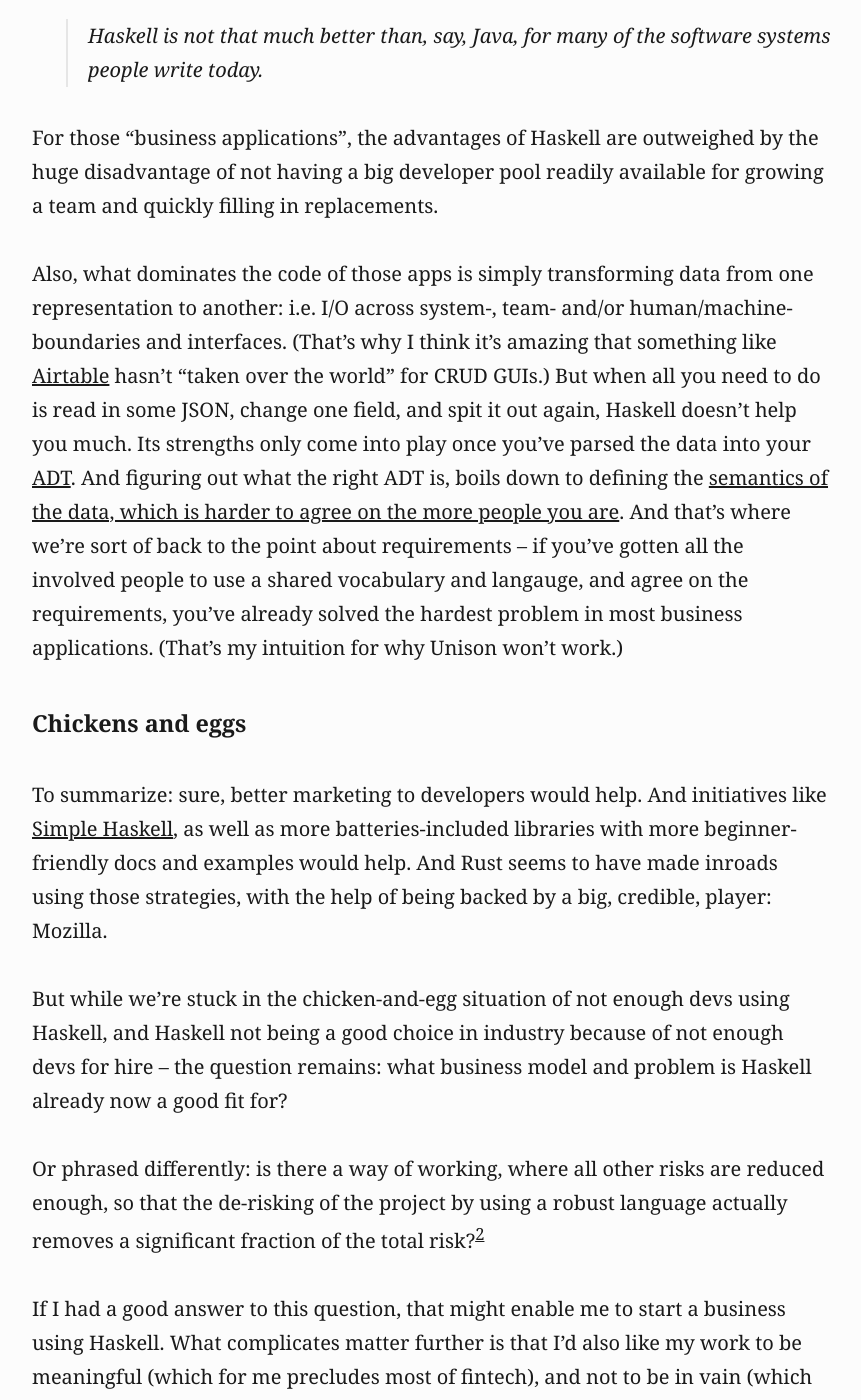
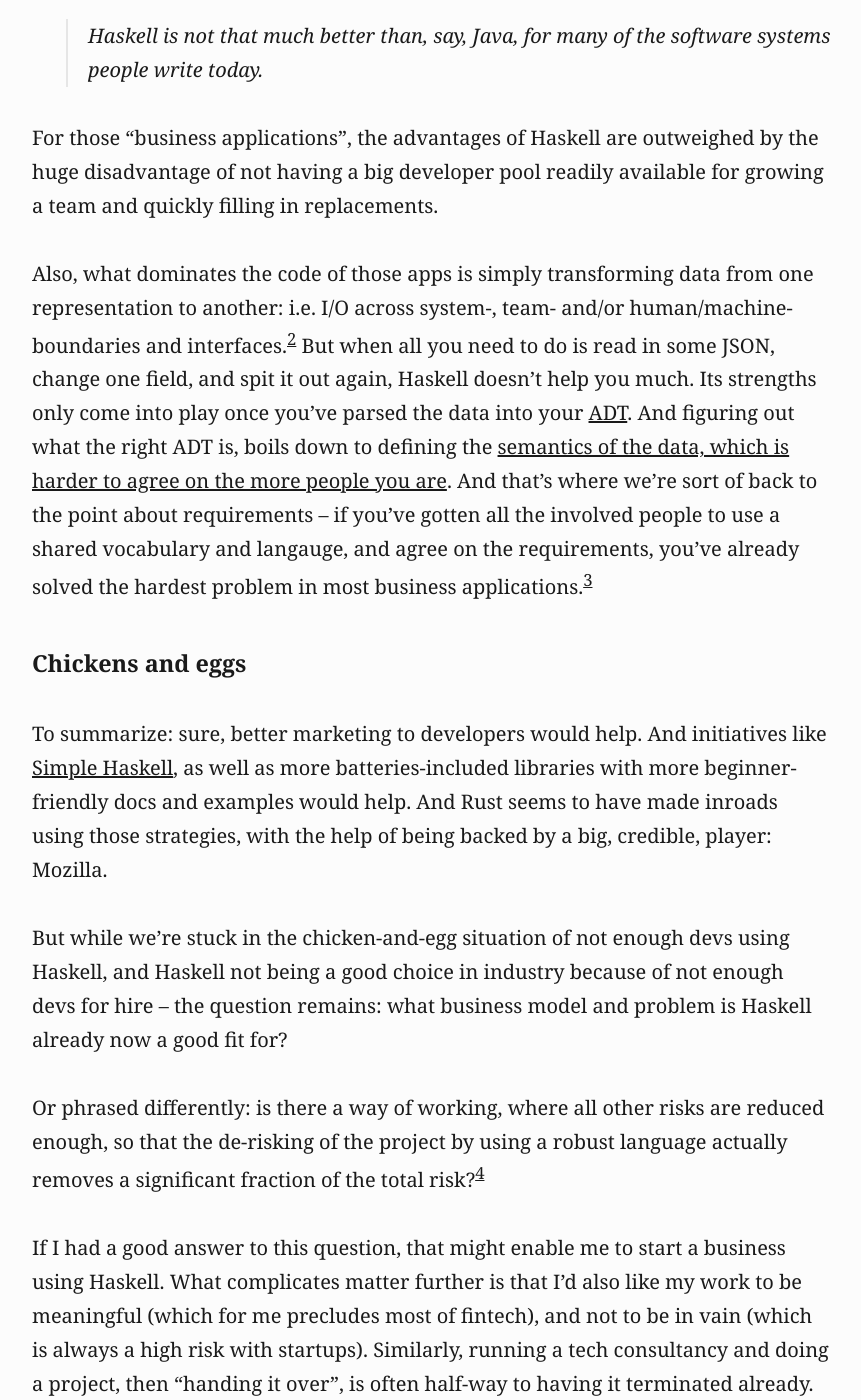
Before and after one commit to mb21/blog, a Jekyll site: the page built from _posts/2020-06-01-what-business-is-haskell-a-a-good-fit-for.md, in a window 1280 px wide and 1400 px high, scrolled down 3537 px. Shown: the whole window, without its empty margins (208-1069 px from the left). Built offline with Jekyll 4.4.1, drawn with Linux system fonts in a browser that asks for light colours; some of the changed text lies outside the part shown.

Commit message:
what-business-is-haskell-a-a-good-fit-for: adjust footnotes

```diff
--- a/_posts/2020-06-01-what-business-is-haskell-a-a-good-fit-for.md
+++ b/_posts/2020-06-01-what-business-is-haskell-a-a-good-fit-for.md
@@ -60,7 +60,7 @@
 
 For those “business applications”, the advantages of Haskell are outweighed by the huge disadvantage of not having a big developer pool readily available for growing a team and quickly filling in replacements.
 
-Also, what dominates the code of those apps is simply transforming data from one representation to another: i.e. I/O across system-, team- and/or human/machine-boundaries and interfaces. (That’s why I think it’s amazing that something like [Airtable](https://airtable.com) hasn’t “taken over the world” for CRUD GUIs.) But when all you need to do is read in some JSON, change one field, and spit it out again, Haskell doesn’t help you much. Its strengths only come into play once you’ve parsed the data into your [ADT](https://en.wikipedia.org/wiki/Algebraic_data_type). And figuring out what the right ADT is, boils down to defining the [semantics of the data, which is harder to agree on the more people you are](/blog/2014/10/05/In-Search-of-Truth-for-Knowledge-based-Systems.html). And that's where we’re sort of back to the point about requirements – if you've gotten all the involved people to use a shared vocabulary and langauge, and agree on the requirements, you've already solved the hardest problem in most business applications. (That's my intuition for why Unison won't work.)
+Also, what dominates the code of those apps is simply transforming data from one representation to another: i.e. I/O across system-, team- and/or human/machine-boundaries and interfaces.[^2] But when all you need to do is read in some JSON, change one field, and spit it out again, Haskell doesn’t help you much. Its strengths only come into play once you’ve parsed the data into your [ADT](https://en.wikipedia.org/wiki/Algebraic_data_type). And figuring out what the right ADT is, boils down to defining the [semantics of the data, which is harder to agree on the more people you are](/blog/2014/10/05/In-Search-of-Truth-for-Knowledge-based-Systems.html). And that's where we’re sort of back to the point about requirements – if you've gotten all the involved people to use a shared vocabulary and langauge, and agree on the requirements, you've already solved the hardest problem in most business applications.[^3]
 
 ### Chickens and eggs
 
@@ -68,7 +68,7 @@
 
 But while we’re stuck in the chicken-and-egg situation of not enough devs using Haskell, and Haskell not being a good choice in industry because of not enough devs for hire – the question remains: what business model and problem is Haskell already now a good fit for?
 
-Or phrased differently: is there a way of working, where all other risks are reduced enough, so that the de-risking of the project by using a robust language actually removes a significant fraction of the total risk?[^2]
+Or phrased differently: is there a way of working, where all other risks are reduced enough, so that the de-risking of the project by using a robust language actually removes a significant fraction of the total risk?[^4]
 
 If I had a good answer to this question, that might enable me to start a business using Haskell. What complicates matter further is that I’d also like my work to be meaningful (which for me precludes most of fintech), and not to be in vain (which is always a high risk with startups). Similarly, running a tech consultancy and doing a project, then “handing it over”, is often half-way to having it terminated already. So far, only small to medium enterprises with low turnover of programmers seem to be a good fit.
 
@@ -79,4 +79,8 @@
 
 [^1]: But do you need to be a [tech company](https://stratechery.com/2019/what-is-a-tech-company/)? Not necessarily. But if you’re doing software as a project (as opposed to a product), you’re doomed – and sometimes, the continued investment in software isn’t worth it, if you’re not creating an ecosystem or will benefit from zero marginal costs.
 
-[^2]: This question can also be asked not only about “using a robust language”, but about “using robust/proper engineering principles” in general. That’s a question that’s been bothering me personally for quite some time, as I tend to become quite dissatisfied when I’m forced to program in the mud.
+[^2]: That’s why I think it’s amazing that something like [Airtable](https://airtable.com) hasn’t “taken over the world” for CRUD GUIs yet. But [Notion](https://www.notion.so/) and [Coda](https://coda.io/) seem to prove this niche is at least expanding.
+
+[^3]: That's my intuition for why Unison won't work.
+
+[^4]: This question can also be asked not only about “using a robust language”, but about “using robust/proper engineering principles” in general. That’s a question that’s been bothering me personally for quite some time, as I tend to become quite dissatisfied when I’m forced to program in the mud.
```
